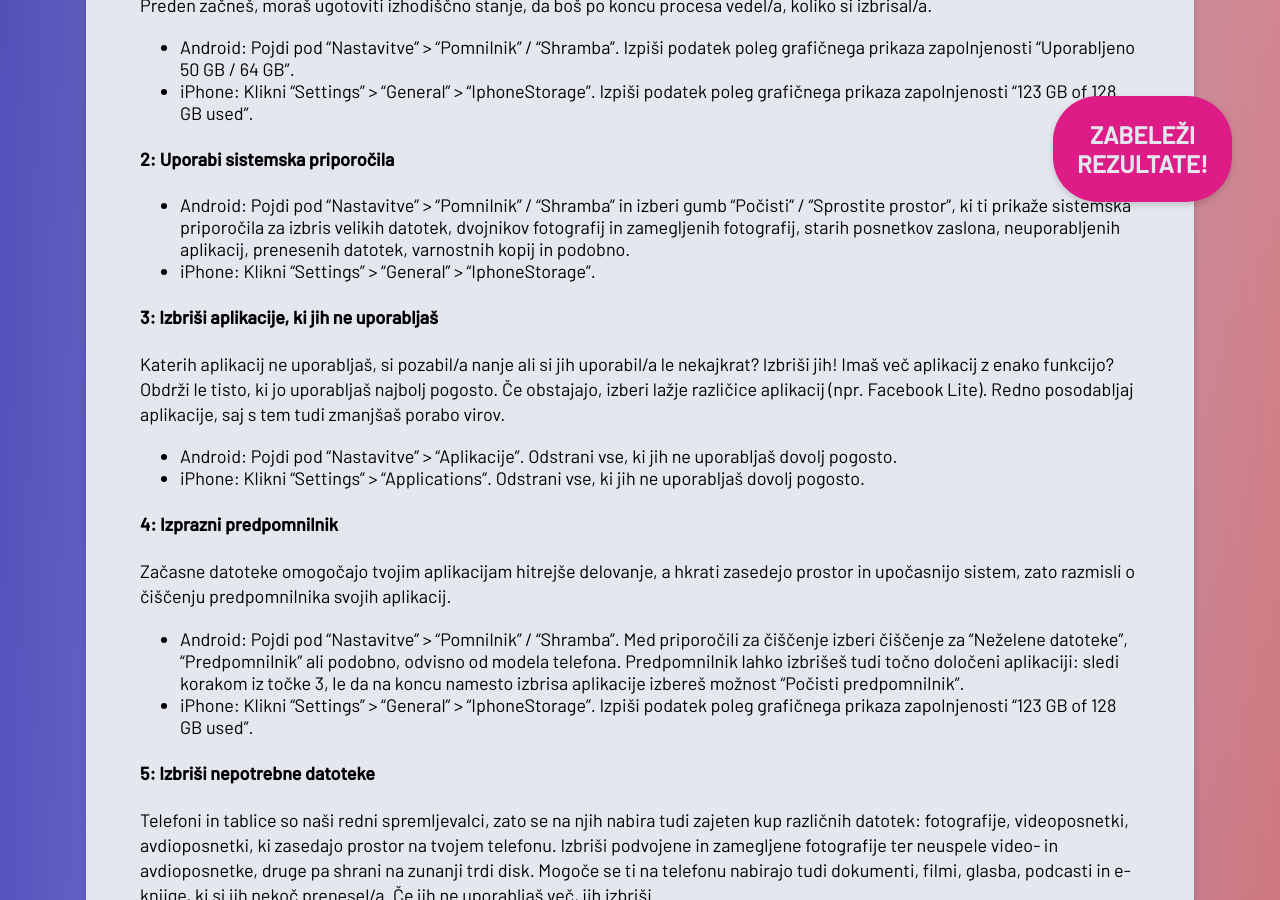
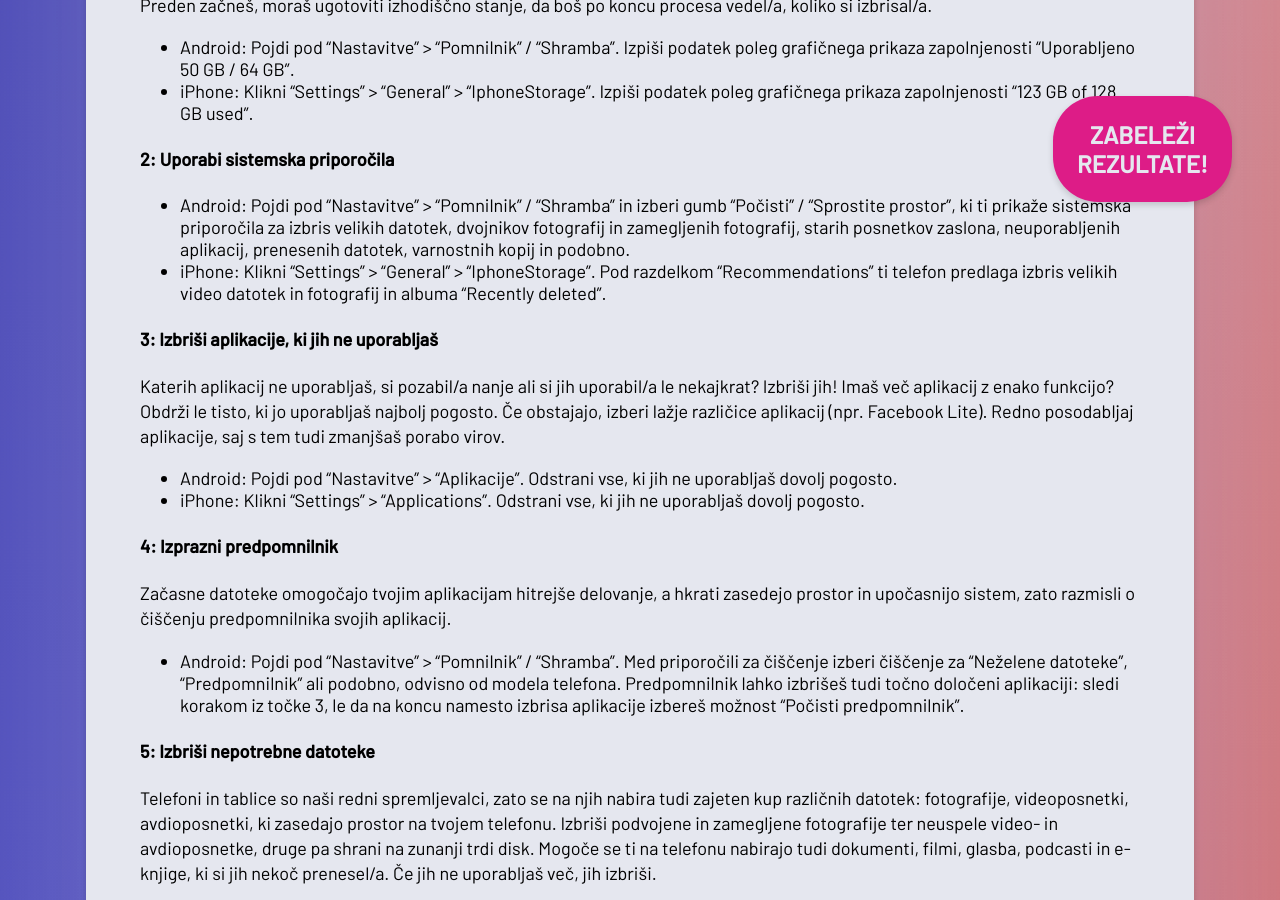
Before and after one commit to ewba/dcd-si, a Jekyll site: the page built from navodila-za-ciscenje.md, in a window 1280 px wide and 900 px high, scrolled down 5528 px. Built offline with Jekyll 4.4.1, drawn with Linux system fonts in a browser that asks for light colours.

Commit message:
Update navodila-za-ciscenje.md

```diff
--- a/navodila-za-ciscenje.md
+++ b/navodila-za-ciscenje.md
@@ -115,7 +115,7 @@ Preden začneš, moraš ugotoviti izhodiščno stanje, da boš po koncu procesa
 
 #### 2: Uporabi sistemska priporočila
 - Android: Pojdi pod "Nastavitve" > "Pomnilnik" / "Shramba" in izberi gumb "Počisti" / "Sprostite prostor", ki ti prikaže sistemska priporočila za izbris velikih datotek, dvojnikov fotografij in zamegljenih fotografij, starih posnetkov zaslona, neuporabljenih aplikacij, prenesenih datotek, varnostnih kopij in podobno.
-- iPhone: Klikni "Settings" > "General" > “IphoneStorage”.
+- iPhone: Klikni "Settings" > "General" > “IphoneStorage”. Pod razdelkom "Recommendations" ti telefon predlaga izbris velikih video datotek in fotografij in albuma "Recently deleted".
 
 #### 3: Izbriši aplikacije, ki jih ne uporabljaš
 Katerih aplikacij ne uporabljaš, si pozabil/a nanje ali si jih uporabil/a le nekajkrat? Izbriši jih! Imaš več aplikacij z enako funkcijo? Obdrži le tisto, ki jo uporabljaš najbolj pogosto. Če obstajajo, izberi lažje različice aplikacij (npr. Facebook Lite). Redno posodabljaj aplikacije, saj s tem tudi zmanjšaš porabo virov.
@@ -125,7 +125,6 @@ Katerih aplikacij ne uporabljaš, si pozabil/a nanje ali si jih uporabil/a le ne
 #### 4: Izprazni predpomnilnik
 Začasne datoteke omogočajo tvojim aplikacijam hitrejše delovanje, a hkrati zasedejo prostor in upočasnijo sistem, zato razmisli o čiščenju predpomnilnika svojih aplikacij.
 - Android: Pojdi pod "Nastavitve" > "Pomnilnik" / "Shramba". Med priporočili za čiščenje izberi čiščenje za "Neželene datoteke", "Predpomnilnik" ali podobno, odvisno od modela telefona. Predpomnilnik lahko izbrišeš tudi točno določeni aplikaciji: sledi korakom iz točke 3, le da na koncu namesto izbrisa aplikacije izbereš možnost "Počisti predpomnilnik".
-- iPhone: Klikni "Settings" > "General" > “IphoneStorage”. Izpiši podatek poleg grafičnega prikaza zapolnjenosti "123 GB of 128 GB used".
 
 #### 5: Izbriši nepotrebne datoteke
 Telefoni in tablice so naši redni spremljevalci, zato se na njih nabira tudi zajeten kup različnih datotek: fotografije, videoposnetki, avdioposnetki, ki zasedajo prostor na tvojem telefonu. Izbriši podvojene in zamegljene fotografije ter neuspele video- in avdioposnetke, druge pa shrani na zunanji trdi disk. Mogoče se ti na telefonu nabirajo tudi dokumenti, filmi, glasba, podcasti in e-knjige, ki si jih nekoč prenesel/a. Če jih ne uporabljaš več, jih izbriši.
```
